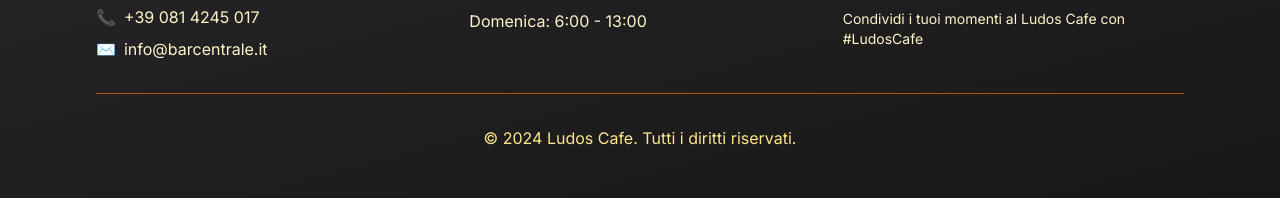
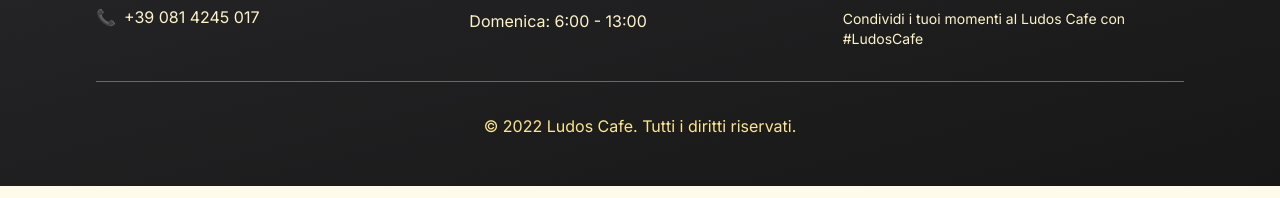
Before and after one commit to UmbertoCarbone/bar-ludos, a website: page index.html in a window 1280 px wide. Shown: the part 2963-3161 px from the top of the page. Drawn offline with nearby package versions, Linux system fonts and the light colour scheme.

Commit message:
remove email

```diff
--- a/index.html
+++ b/index.html
@@ -292,9 +292,7 @@
                         <a href="tel:+390814245017" class="flex items-center justify-center md:justify-start gap-2">
                             <span>📞</span> +39 081 4245 017
                         </a>
-                        <p class="flex items-center justify-center md:justify-start gap-2">
-                            <span>✉️</span> info@barcentrale.it
-                        </p>
+
                     </div>
                 </div>
 
@@ -344,7 +342,7 @@
             </div>
 
             <div class="border-t border-amber-700 mt-6 sm:mt-8 pt-6 sm:pt-8 text-center text-amber-200">
-                <p class="text-sm sm:text-base">&copy; 2024 Ludos Cafe. Tutti i diritti riservati.</p>
+                <p class="text-sm sm:text-base">&copy; 2022 Ludos Cafe. Tutti i diritti riservati.</p>
 
             </div>
         </div>
```
